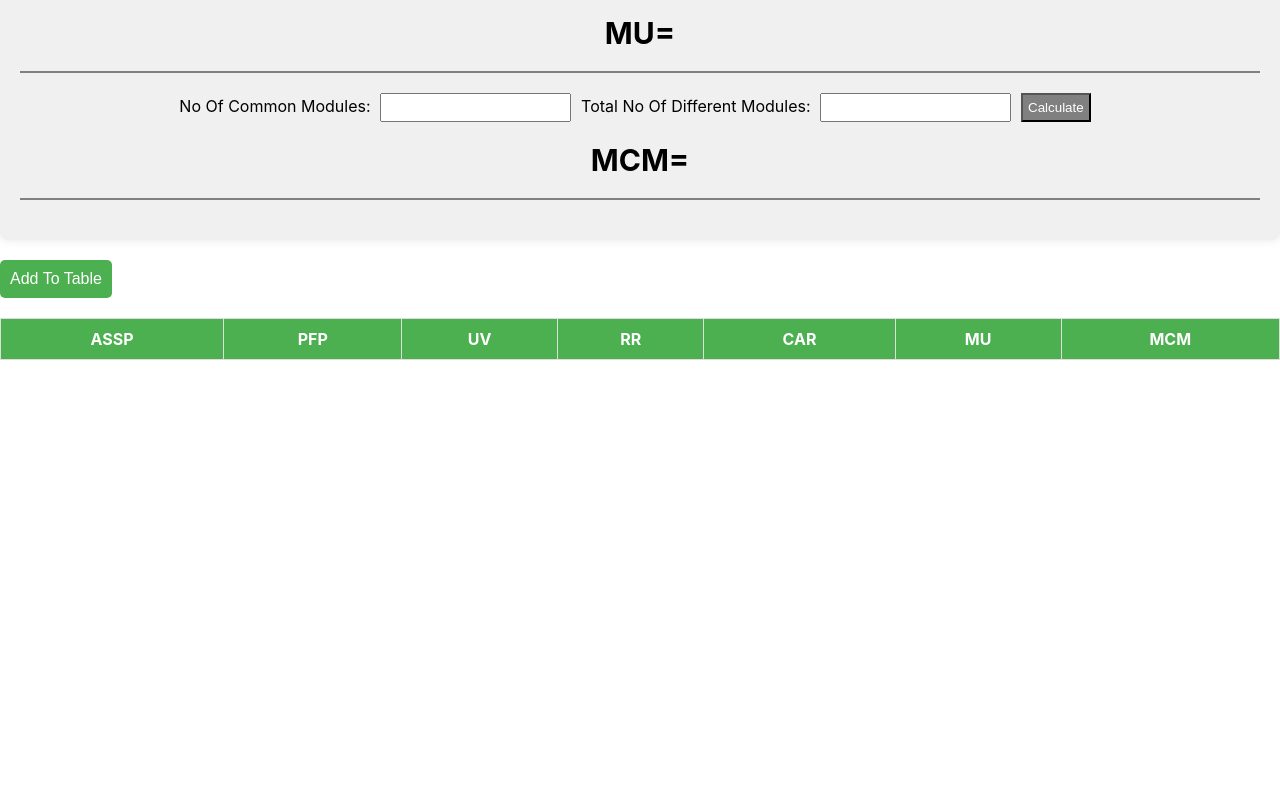
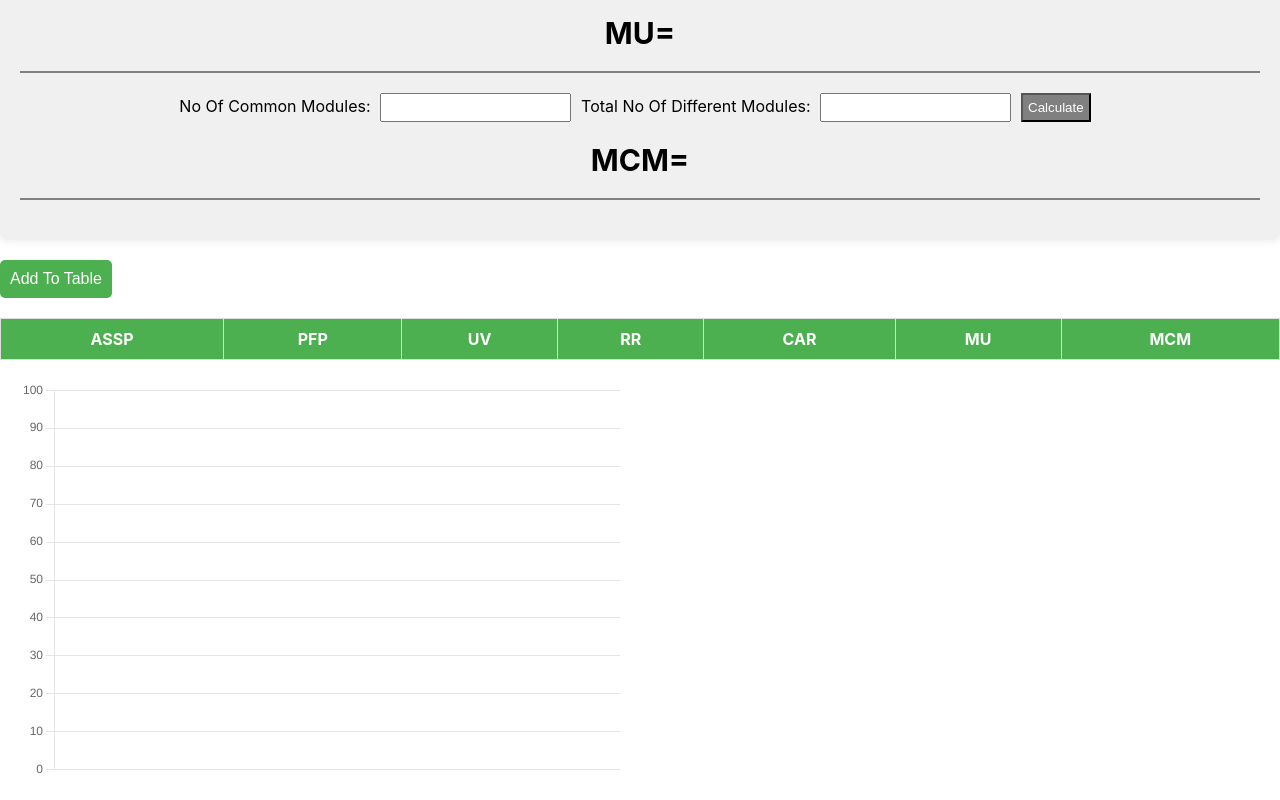
Before and after one commit to A-Tech003/metric-Calculator, a React (Create React App) app: page /solutionSpace in a window 1280 px wide. Shown: the part 910-1710 px from the top of the page. Before the commit the page ends 1270 px from the top, so only its background shows below. Built offline with nearby package versions, Linux system fonts and the light colour scheme.

Commit message:
added the graph representation of the data to the project

```diff
--- a/src/pages/SolutionSpaceMetrics.tsx
+++ b/src/pages/SolutionSpaceMetrics.tsx
@@ -1,8 +1,8 @@
 import React, { useState } from 'react'
 import NavBar from '../component/NavBar'
 import MetricCalculator from '../component/DivisionMetrics'
-// import MetricCalculator2 from '../component/DivisionMetrics2'
 import Subtraction from '../component/Subtraction'
+import ResultGraph from '../component/ResultGraph';
 
 const SolutionSpaceMetrics = () => {
   const [totalMetrics, setTotalMetrics] = useState<string[][]>([])
@@ -69,6 +69,8 @@ const SolutionSpaceMetrics = () => {
           ))}
         </tbody>
       </table>
+       {/* Display the graph */}
+       <ResultGraph data={totalMetrics} headings={['ASSP', 'PFP', 'UV', 'RR', 'CAR', 'MU', 'MCM']} />
     </div>
   )
 }
```
